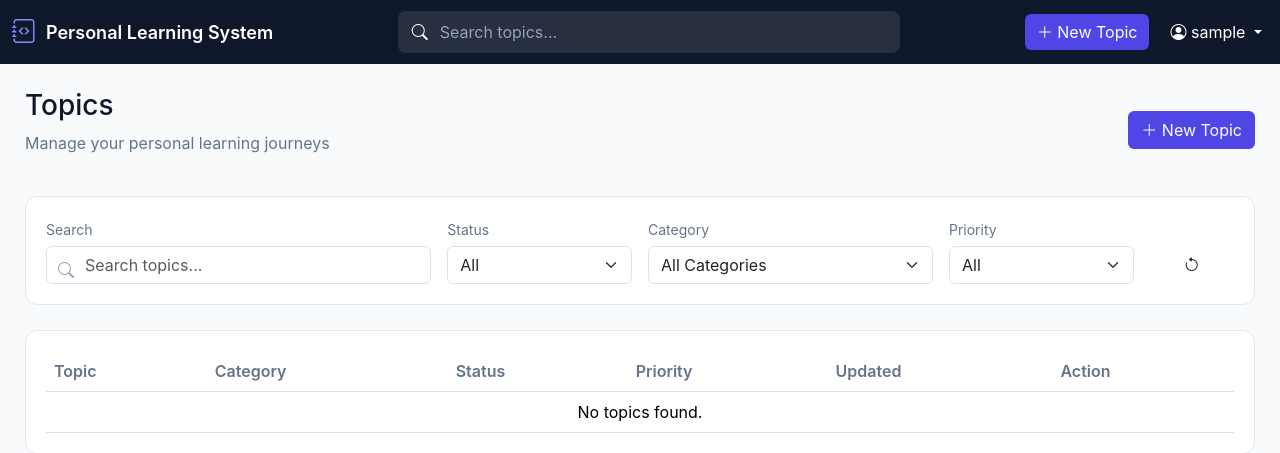
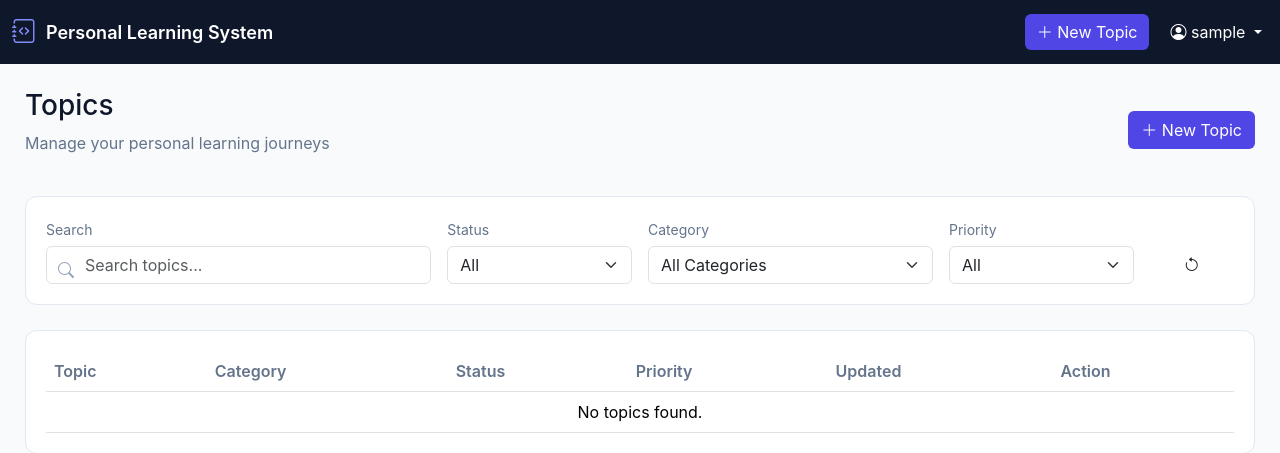
Before and after one commit to yasharzavary/learning_topic_mangement, a Django app: page / in a window 1280 px wide. Shown: the top 453 px of the page. Run offline with Django 5.2, Linux system fonts and the light colour scheme; the visitor is signed in with stand-in values (Sample User, id 1); data that the repository does not hold is empty.

Commit message:
header topic searc erease

```diff
--- a/topic_learning_management/templates/components/header.html
+++ b/topic_learning_management/templates/components/header.html
@@ -31,34 +31,7 @@
 
 
 
-    <!-- Search -->
 
-
-    <div class="header-search">
-
-
-        <form method="GET" action="#">
-
-            <div class="search-box">
-
-
-                <i class="bi bi-search"></i>
-
-
-                <input
-                    type="text"
-                    name="q"
-                    placeholder="Search topics..."
-                >
-
-
-            </div>
-
-
-        </form>
-
-
-    </div>
 
 
 
@@ -122,9 +95,12 @@
 
 
                 <li>
-                    <a class="dropdown-item" href="#">
-                        Logout
-                    </a>
+                    <form method="post" action="{% url 'logout' %}">
+                        {% csrf_token %}
+                        <button type="submit" class="dropdown-item">
+                            Logout
+                        </button>
+                    </form>
                 </li>
 
 
```
